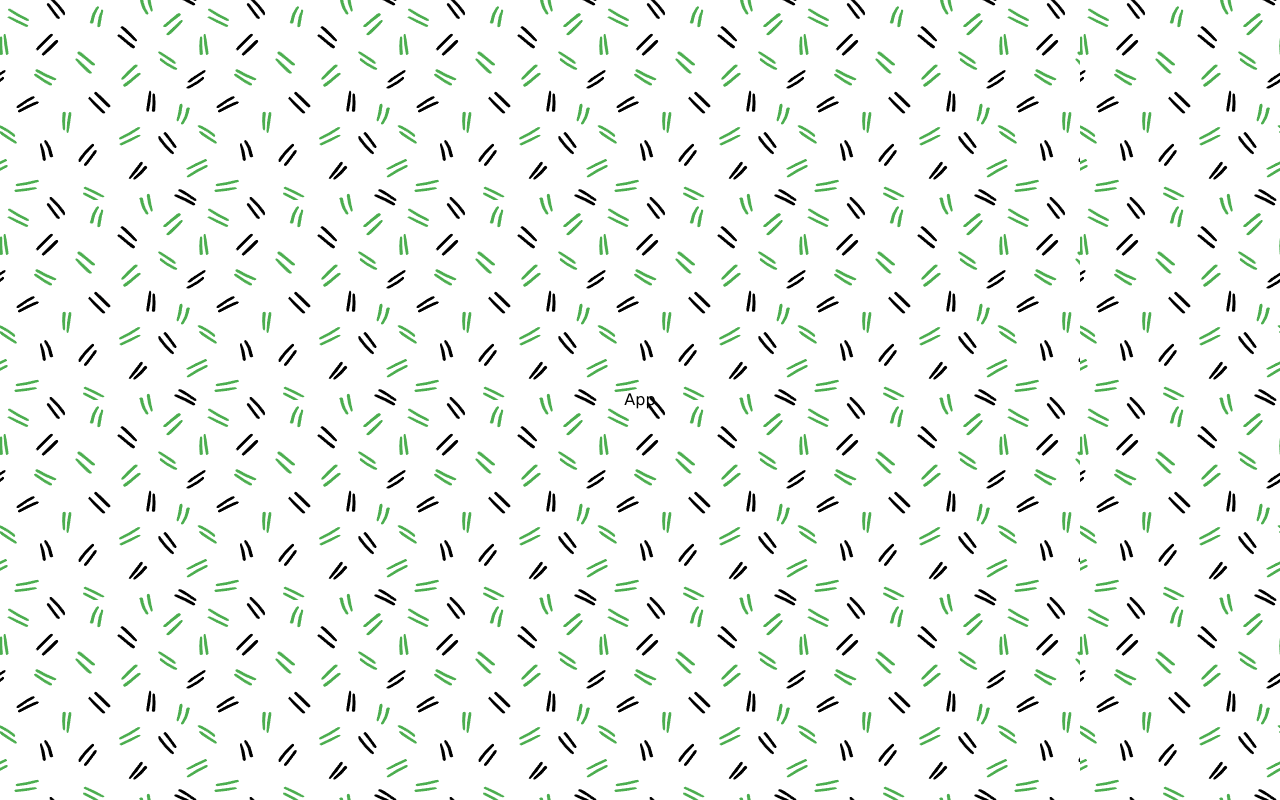
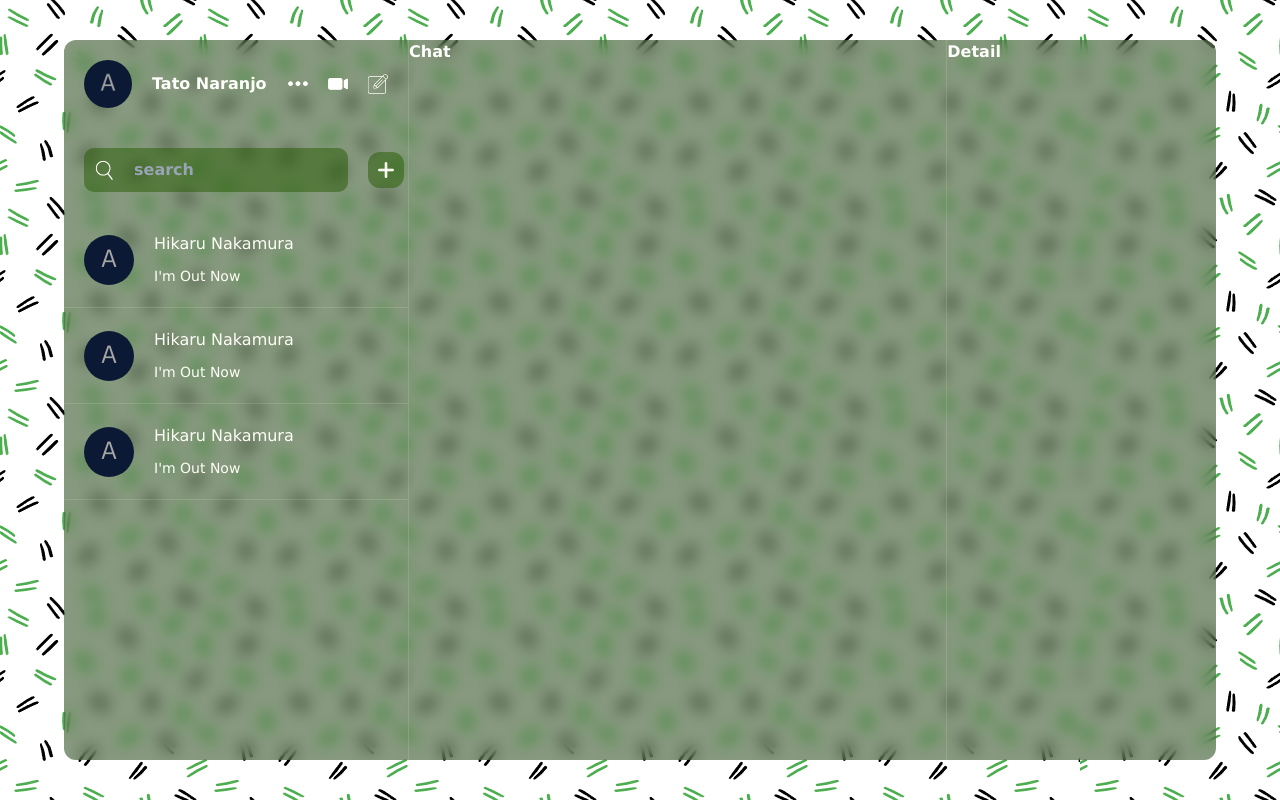
Before and after one commit to TatoNaranjo/Realtime-Chat, a React (Vite) app: page / in a window 1280 px wide. Built offline with nearby package versions, Linux system fonts and the light colour scheme.

Commit message:
Add components: List, Chat, and Detail

```diff
--- a/src/App.jsx
+++ b/src/App.jsx
@@ -1,6 +1,15 @@
+/* Importing Components */
+import List from "./components/list/List"
+import Chat from "./components/chat/Chat"
+import Detail from "./components/detail/Detail"
+
 const App = () => {
   return (
-    <div className=''>App</div>
+    <div className='container flex backdrop-blur bg-lime-950/50 saturate-[180%] w-[90vw] h-[90vh] rounded-xl text-white font-bold '>
+      <List/>
+      <Chat/>
+      <Detail/>
+      </div>
   )
 }
 
--- /dev/null
+++ b/src/components/chat/Chat.jsx
@@ -0,0 +1,8 @@
+const Chat = () => {
+    return (
+        <div className="flex-[2] solid border-l-[1px] border-r-[1px] border-[#dddddd35]">Chat</div>
+    );
+
+
+}
+export default Chat
--- /dev/null
+++ b/src/components/detail/Detail.jsx
@@ -0,0 +1,10 @@
+const Detail = () => {
+    return (
+        <div className="flex-[1]">
+
+            Detail</div>
+    );
+
+
+}
+export default Detail
--- /dev/null
+++ b/src/components/list/List.jsx
@@ -0,0 +1,15 @@
+import ChatList from "./chatList/chatList";
+import UserInfo from "./userInfo/UserInfo";
+
+const List = () => {
+    return (
+        <div className="flex-[1] flex flex-col">
+        <UserInfo />
+        <ChatList />
+
+        </div>
+    );
+
+
+}
+export default List
--- /dev/null
+++ b/src/components/list/chatList/chatList.css
@@ -0,0 +1,28 @@
+.item{
+    display: flex;
+    align-items: center;
+    gap: 20px;
+    padding: 20px;
+    cursor: pointer;
+    border-bottom: 1px solid #dddddd35;
+
+    img{
+        width: 50px;
+        height: 50px;
+        border-radius: 50%;
+        object-fit: cover;
+    }
+    .texts{
+        display: flex;
+        flex-direction: column;
+        gap: 10px;
+
+        span{
+            font-weight: 500;
+        }
+        p{
+            font-size: 14px;
+            font-weight: 300;
+        }
+    }
+}
--- /dev/null
+++ b/src/components/list/chatList/chatList.jsx
@@ -0,0 +1,56 @@
+import { useState } from "react";
+import "./chatList.css";
+
+const chatList = () => {
+  const [addMode, setAddMode] = useState(false);
+  return (
+    <div className="flex-[1] overflow-scroll">
+      <div className="search flex items-center gap-5 p-5">
+        <div className="searchBar flex-[1] bg-lime-900/50 items-center gap-5 flex rounded-[10px] p-[10px]">
+          <img className="w-5 h-5" src="./search.png" alt="" />
+          <input
+            className="bg-transparent text-white border-none outline-none flex-[1]"
+            type="text"
+            placeholder="search"
+          />
+        </div>
+        <img
+          className="w-9 h-9 bg-lime-900/50 p-[10px] rounded-xl cursor-pointer"
+          src={addMode ? "./minus.png" : "./plus.png"}
+          alt=""
+          onClick={() => setAddMode((prev) => !prev)}
+        />
+      </div>
+
+      <div className="item">
+        <img src="./avatar.png" alt="" />
+        <div className="texts">
+          <span>Hikaru Nakamura</span>
+          <p>I'm Out Now</p>
+        </div>
+      </div>
+
+      <div className="item">
+        <img src="./avatar.png" alt="" />
+        <div className="texts">
+          <span>Hikaru Nakamura</span>
+          <p>I'm Out Now</p>
+        </div>
+      </div>
+
+
+      <div className="item">
+        <img src="./avatar.png" alt="" />
+        <div className="texts">
+          <span>Hikaru Nakamura</span>
+          <p>I'm Out Now</p>
+        </div>
+      </div>
+    </div>
+
+
+
+  );
+};
+
+export default chatList;
--- /dev/null
+++ b/src/components/list/userInfo/UserInfo.jsx
@@ -0,0 +1,21 @@
+const UserInfo = () => {
+    return (
+        <div className="p-5 flex items-center justify-between">
+
+            <div className="user flex items-center gap-5">
+                <img className = "w-12 rounded-[50%] object-cover" src="./avatar.png" alt="" />
+                <h2 className="font-bold">Tato Naranjo</h2>
+            </div>
+
+
+            <div className="icons flex gap-5 ">
+                <img className = "w-5 h-5 cursor-pointer" src="./more.png" alt="" />
+                <img className = "w-5 h-5 cursor-pointer" src="./video.png" alt="" />
+                <img className = "w-5 h-5 cursor-pointer" src="./edit.png" alt="" />
+            </div>
+        </div>
+
+    );
+}
+
+export default UserInfo
--- a/src/index.css
+++ b/src/index.css
@@ -10,6 +10,7 @@
   font-family: "Lucida Sans", "Lucida Sans Regular", "Lucida Grande",
     "Lucida Sans Unicode", Geneva, Verdana, sans-serif;
 }
+
 body{
   background-image: url("/bg.png");
   display: flex;
@@ -17,3 +18,30 @@ body{
   justify-content: center;
   height: 100vh;
 }
+
+/* width */
+::-webkit-scrollbar {
+  width: 0px;
+  scrollbar-width: thin;
+}
+
+/* Track */
+::-webkit-scrollbar-track {
+
+  background: rgb(54 83 20);
+
+}
+
+/* Handle */
+::-webkit-scrollbar-thumb {
+
+  background: rgb(54 83 20);
+
+}
+
+/* Handle on hover */
+::-webkit-scrollbar-thumb:hover {
+
+  background: rgb(54 83 20);
+
+}
```
